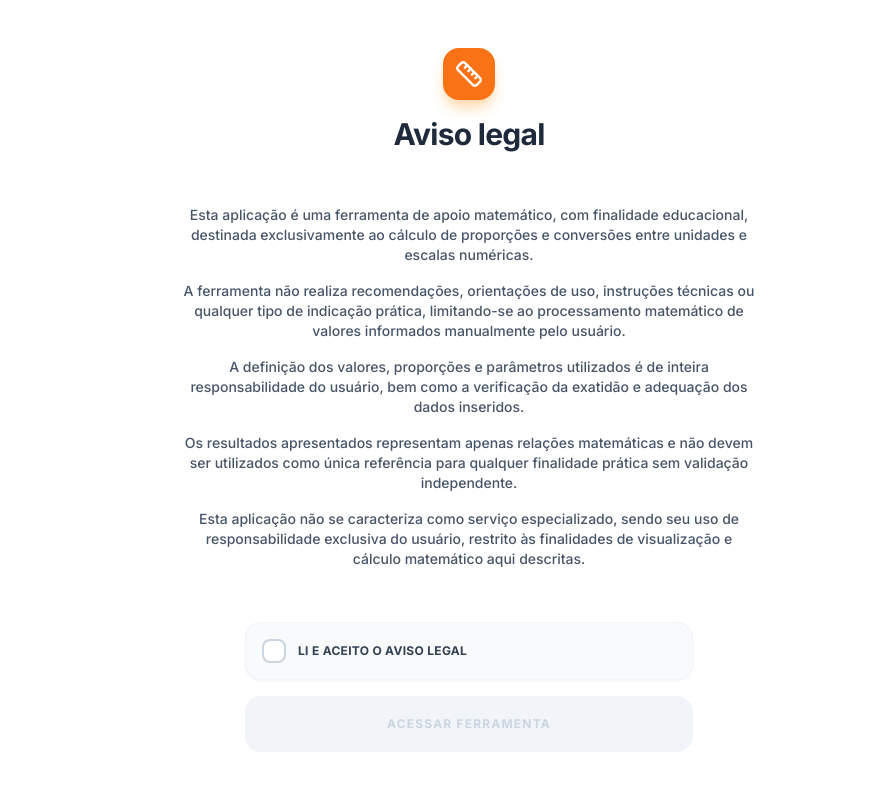
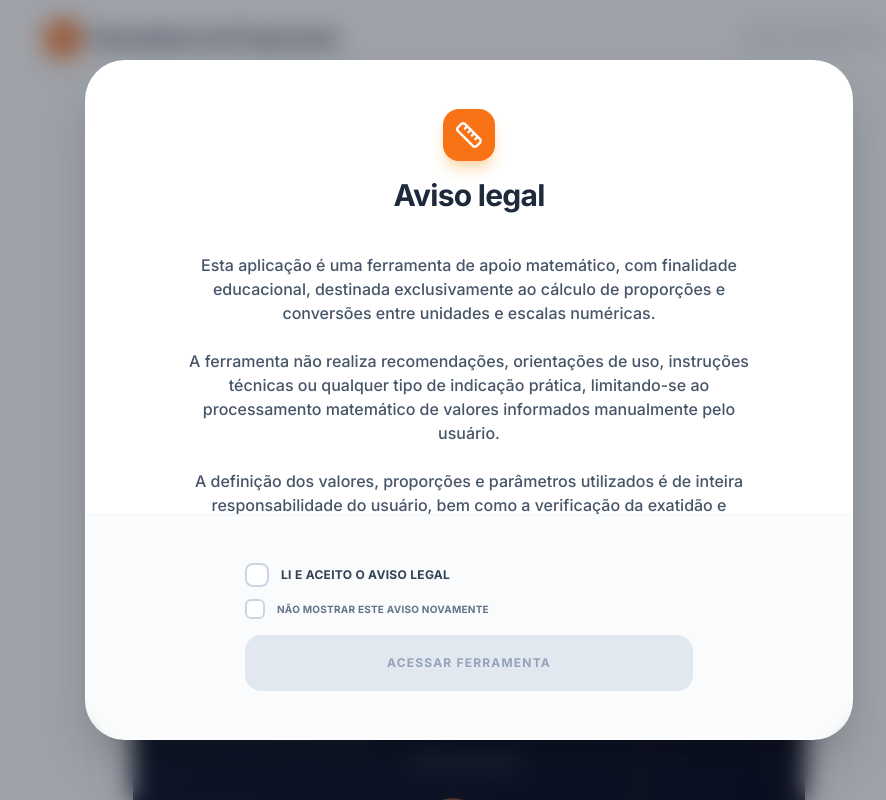
Before and after one commit to mateusgorin/Calculadora-de-fracionamento-, a React (Vite) app: page / in a window 1280 px wide. Shown: the whole page, without its empty margins (171-1057 px from the left). Built offline with nearby package versions, Linux system fonts and the light colour scheme.

Commit message:
feat: Implement persistent legal notice
Adds functionality to store the user's preference for not showing the legal notice again. If the "Don't show again" checkbox is checked, the legal notice will not appear on subsequent sessions.

```diff
--- a/App.tsx
+++ b/App.tsx
@@ -24,8 +24,14 @@ const App: React.FC = () => {
   const [totalMass, setTotalMass] = useState<string>("");
   const [totalVolume, setTotalVolume] = useState<string>("");
   const [targetMass, setTargetMass] = useState<string>("");
-  const [isEntryModalOpen, setIsEntryModalOpen] = useState(true);
+  const [isEntryModalOpen, setIsEntryModalOpen] = useState(() => {
+    if (typeof window !== 'undefined') {
+      return localStorage.getItem('hideLegalNotice') !== 'true';
+    }
+    return true;
+  });
   const [hasAcceptedTermsCheckbox, setHasAcceptedTermsCheckbox] = useState(false);
+  const [dontShowAgain, setDontShowAgain] = useState(false);
   const [isScienceOpen, setIsScienceOpen] = useState(false);
   const [deferredPrompt, setDeferredPrompt] = useState<any>(null);
   const [copied, setCopied] = useState(false);
@@ -56,6 +62,9 @@ const App: React.FC = () => {
 
   const handleAcceptTerms = () => {
     if (hasAcceptedTermsCheckbox) {
+      if (dontShowAgain) {
+        localStorage.setItem('hideLegalNotice', 'true');
+      }
       setIsEntryModalOpen(false);
     }
   };
@@ -391,11 +400,23 @@ const App: React.FC = () => {
         </div>
       </footer>
 
-      {/* MODAL DE ENTRADA (AVISO LEGAL) - FULL SCREEN NO SCROLL */}
+      {/* MODAL DE ENTRADA (AVISO LEGAL) - SEMI-TRANSPARENTE COM DESFOQUE */}
+      <AnimatePresence>
         {isEntryModalOpen && (
-        <div className="fixed inset-0 z-[200] bg-white overflow-hidden animate-in fade-in duration-500">
-          <div className="h-[100dvh] w-full max-w-2xl mx-auto flex flex-col items-center justify-between p-6 py-12 md:p-12">
-            <div className="flex flex-col items-center gap-4 w-full">
+          <motion.div
+            initial={{ opacity: 0 }}
+            animate={{ opacity: 1 }}
+            exit={{ opacity: 0 }}
+            className="fixed inset-0 z-[200] bg-slate-900/40 backdrop-blur-md flex items-center justify-center p-4 sm:p-6 md:p-10"
+          >
+            <motion.div
+              initial={{ scale: 0.9, opacity: 0, y: 20 }}
+              animate={{ scale: 1, opacity: 1, y: 0 }}
+              exit={{ scale: 0.9, opacity: 0, y: 20 }}
+              className="bg-white w-full h-full max-w-3xl max-h-[85vh] rounded-[2.5rem] shadow-2xl overflow-hidden flex flex-col relative border border-white/20"
+            >
+              <div className="flex-1 overflow-y-auto p-8 md:p-12">
+                <div className="flex flex-col items-center gap-4 w-full mb-10">
                   <div className="bg-orange-500 p-3 rounded-2xl shadow-lg shadow-orange-200">
                     <Ruler className="text-white" size={28} />
                   </div>
@@ -405,8 +426,7 @@ const App: React.FC = () => {
                   </h2>
                 </div>
 
-            <div className="flex-1 flex items-center w-full max-w-xl">
-              <div className="space-y-4 text-slate-600 text-xs md:text-sm leading-relaxed font-medium text-center w-full">
+                <div className="space-y-6 text-slate-600 text-sm md:text-base leading-relaxed font-medium text-center max-w-xl mx-auto">
                   <p>Esta aplicação é uma ferramenta de apoio matemático, com finalidade educacional, destinada exclusivamente ao cálculo de proporções e conversões entre unidades e escalas numéricas.</p>
                   <p>A ferramenta não realiza recomendações, orientações de uso, instruções técnicas ou qualquer tipo de indicação prática, limitando-se ao processamento matemático de valores informados manualmente pelo usuário.</p>
                   <p>A definição dos valores, proporções e parâmetros utilizados é de inteira responsabilidade do usuário, bem como a verificação da exatidão e adequação dos dados inseridos.</p>
@@ -415,33 +435,49 @@ const App: React.FC = () => {
                 </div>
               </div>
 
-            <div className="w-full flex flex-col gap-4 max-w-md">
-              <div className="bg-slate-50 p-4 rounded-2xl border border-slate-100 shadow-sm">
-                <label className="flex items-center gap-3 cursor-pointer">
+              <div className="p-8 md:p-12 bg-slate-50/80 backdrop-blur-sm border-t border-slate-100 w-full">
+                <div className="w-full flex flex-col gap-4 max-w-md mx-auto">
+                  <div className="flex flex-col gap-3">
+                    <label className="flex items-center gap-3 cursor-pointer group">
                       <input
                         type="checkbox"
                         className="sr-only"
                         checked={hasAcceptedTermsCheckbox}
                         onChange={(e) => setHasAcceptedTermsCheckbox(e.target.checked)}
                       />
-                  <div className={`w-6 h-6 rounded-lg border-2 flex items-center justify-center transition-all ${hasAcceptedTermsCheckbox ? 'bg-orange-600 border-orange-600 shadow-lg shadow-orange-200' : 'bg-white border-slate-300'}`}>
+                      <div className={`w-6 h-6 rounded-lg border-2 flex items-center justify-center transition-all ${hasAcceptedTermsCheckbox ? 'bg-orange-600 border-orange-600 shadow-lg shadow-orange-200' : 'bg-white border-slate-300 group-hover:border-orange-400'}`}>
                         {hasAcceptedTermsCheckbox && <CheckCircle2 size={16} className="text-white" />}
                       </div>
                       <span className="text-[11px] md:text-xs font-black text-slate-700 uppercase tracking-wide">Li e aceito o Aviso Legal</span>
+                    </label>
+
+                    <label className="flex items-center gap-3 cursor-pointer group">
+                      <input
+                        type="checkbox"
+                        className="sr-only"
+                        checked={dontShowAgain}
+                        onChange={(e) => setDontShowAgain(e.target.checked)}
+                      />
+                      <div className={`w-5 h-5 rounded-md border-2 flex items-center justify-center transition-all ${dontShowAgain ? 'bg-slate-600 border-slate-600' : 'bg-white border-slate-300 group-hover:border-slate-400'}`}>
+                        {dontShowAgain && <Check size={14} className="text-white" />}
+                      </div>
+                      <span className="text-[10px] font-bold text-slate-500 uppercase tracking-wide">Não mostrar este aviso novamente</span>
                     </label>
                   </div>
 
                   <button
                     disabled={!hasAcceptedTermsCheckbox}
                     onClick={handleAcceptTerms}
-                className={`w-full py-5 rounded-2xl font-black uppercase tracking-widest text-[11px] md:text-xs transition-all active:scale-[0.98] ${hasAcceptedTermsCheckbox ? 'bg-orange-600 text-white shadow-2xl shadow-orange-200 hover:bg-orange-700' : 'bg-slate-100 text-slate-300 cursor-not-allowed'}`}
+                    className={`w-full py-5 rounded-2xl font-black uppercase tracking-widest text-[11px] md:text-xs transition-all active:scale-[0.98] ${hasAcceptedTermsCheckbox ? 'bg-orange-600 text-white shadow-2xl shadow-orange-200 hover:bg-orange-700' : 'bg-slate-200 text-slate-400 cursor-not-allowed'}`}
                   >
                     Acessar Ferramenta
                   </button>
                 </div>
               </div>
-        </div>
+            </motion.div>
+          </motion.div>
         )}
+      </AnimatePresence>
 
     </div>
   );
```
Lines whose indentation alone changed are shown as unchanged.
